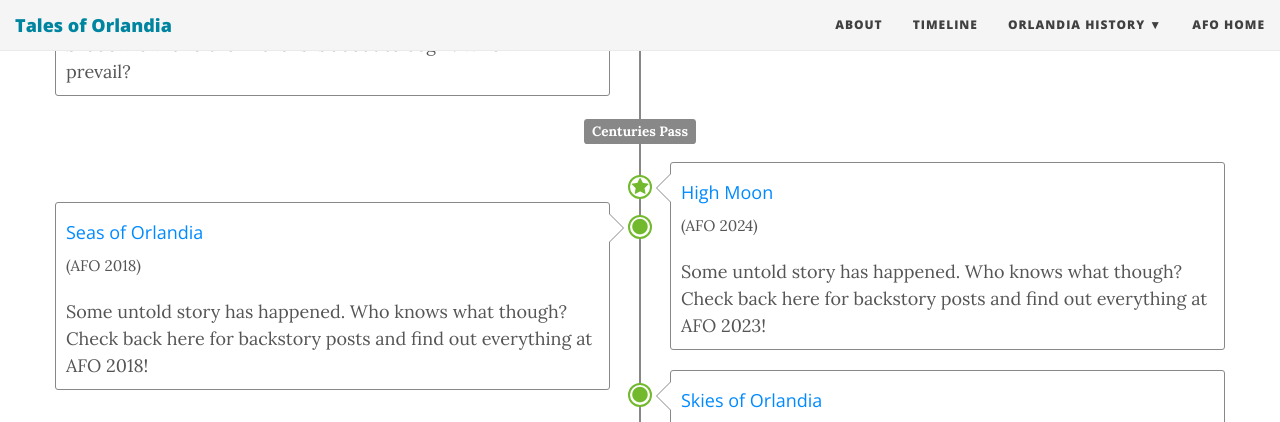
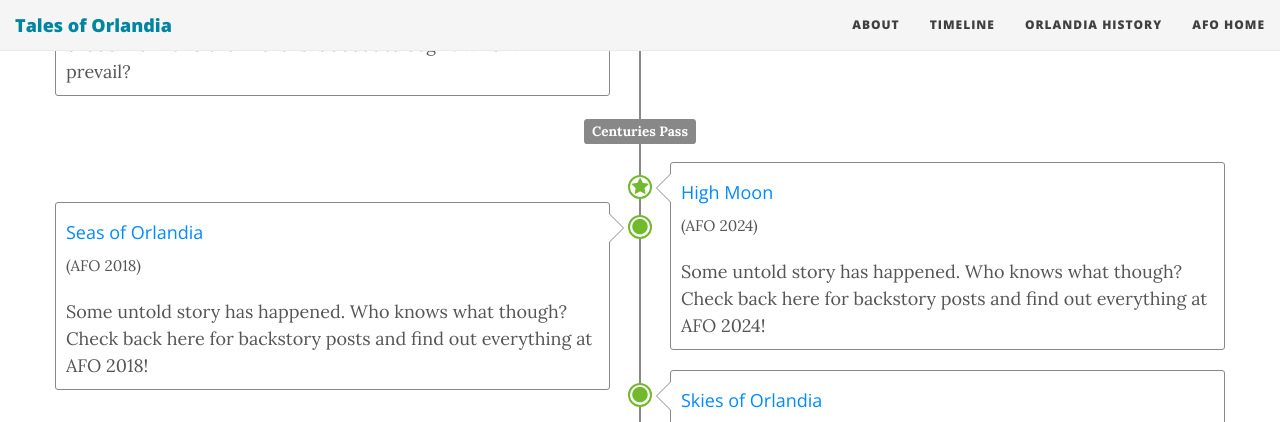
Before and after one commit to iamdavidfrancis/talesoforlandia, a Jekyll site: the page built from timeline.html, in a window 1280 px wide and 900 px high, scrolled down 1458 px. Shown: the top 422 px of the window. Built offline with Jekyll 4.4.1, drawn with Linux system fonts in a browser that asks for light colours; nearby versions of some CDN libraries; some of the changed lines change nothing that is shown.

Commit message:
Update pages

```diff
--- a/_config.yml
+++ b/_config.yml
@@ -9,23 +9,55 @@
 navbar-links:
   About: 'about'
   Timeline: 'timeline'
-  Orlandia History:
-    - Swords of Orlandia: 'history/swords'
-    - Swords of Orlandia II: 'history/swords-2'
-    - Swords of Orlandia III: 'history/swords-3'
-    - Skies of Orlandia: 'history/skies'
-    - Conquerors of Neo-Orlandia: 'history/neo'
-    - Wyldes of Orlandia: 'history/wyldes'
-    - Rocket Rangers of Orlandia: 'history/rocket'
-    - Rocket Rangers of Orlandia II: 'history/rocket-2'
-    - Curse of the White Witch: 'history/witch'
-    - Crisis on Infinite Orlandias: 'history/crisis'
-    - School Spirits: 'history/spirits'
-    - Seas of Orlandia: 'history/seas'
-    - Syndicates of Cyber-Orlandia: 'history/syndicates'
-    - King's Ransom: 'history/kings-ransom'
-    - Chrono Conflict: 'history/chrono-conflict'
-  AFO Home: 'http://animefestivalorlando.com'
+  Orlandia History: 'history'
+  AFO Home: 'https://animefestivalorlando.com'
+
+history-pages:
+  - name: Swords of Orlandia
+    href: 'history/swords'
+    year: 2007
+  - name: Swords of Orlandia II
+    href: 'history/swords-2'
+    year: 2008
+  - name: Swords of Orlandia III
+    href: 'history/swords-3'
+    year: 2009
+  - name: Skies of Orlandia
+    href: 'history/skies'
+    year: 2010
+  - name: Conquerors of Neo-Orlandia
+    href: 'history/neo'
+    year: 2011
+  - name: Wyldes of Orlandia
+    href: 'history/wyldes'
+    year: 2012
+  - name: Rocket Rangers of Orlandia
+    href: 'history/rocket'
+    year: 2013
+  - name: Rocket Rangers of Orlandia II
+    href: 'history/rocket-2'
+    year: 2014
+  - name: Curse of the White Witch
+    href: 'history/witch'
+    year: 2015
+  - name: Crisis on Infinite Orlandias
+    href: 'history/crisis'
+    year: 2016
+  - name: School Spirits
+    href: 'history/spirits'
+    year: 2017
+  - name: Seas of Orlandia
+    href: 'history/seas'
+    year: 2018
+  - name: Syndicates of Cyber-Orlandia
+    href: 'history/syndicates'
+    year: 2019
+  - name: King's Ransom
+    href: 'history/kings-ransom'
+    year: 2022
+  - name: Chrono Conflict
+    href: 'history/chrono-conflict'
+    year: 2023
 
 avatar-ext: 'https://statics.orlandia.talesoforlandia.com/logos/avatar-icon.png'
 
--- a/_includes/navbarlink.html
+++ b/_includes/navbarlink.html
@@ -6,11 +6,9 @@
     {% assign internal = false %}
   {% endif %}
 {% endif %}
-
 {% if internal %}
   {% capture linkurl %}{{ site.baseurl }}/{{ include.link[1] }}{% endcapture %}
 {% else %}
   {% capture linkurl %}{{ include.link[1] }}{% endcapture %}
 {% endif %}
-
 <a href="{{ linkurl }}">{{ include.link[0] }}</a>
--- a/timeline.html
+++ b/timeline.html
@@ -124,7 +124,7 @@
         </div>
         <div class="timeline-body">
           <p>
-            Some untold story has happened. Who knows what though? Check back here for backstory posts and find out everything at AFO 2023!
+            Some untold story has happened. Who knows what though? Check back here for backstory posts and find out everything at AFO 2024!
           </p>
         </div>
       </div>
```
